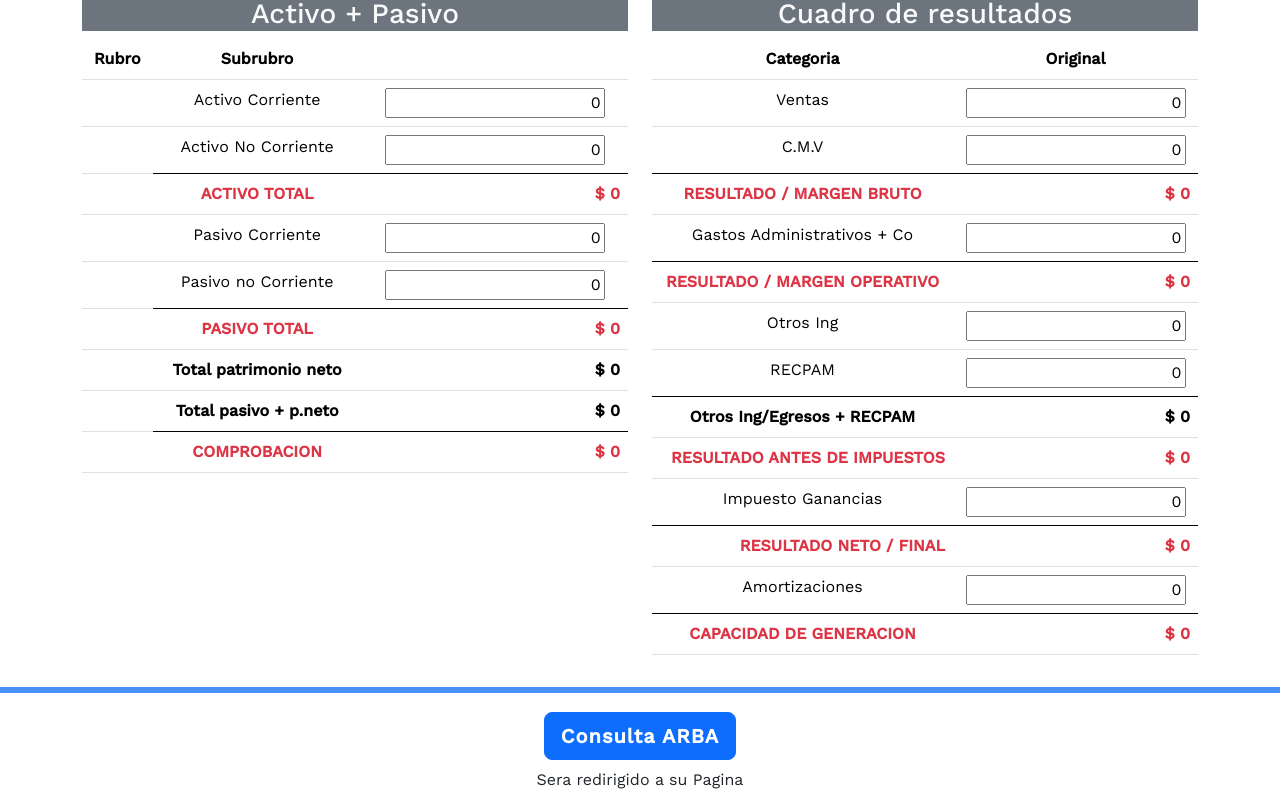
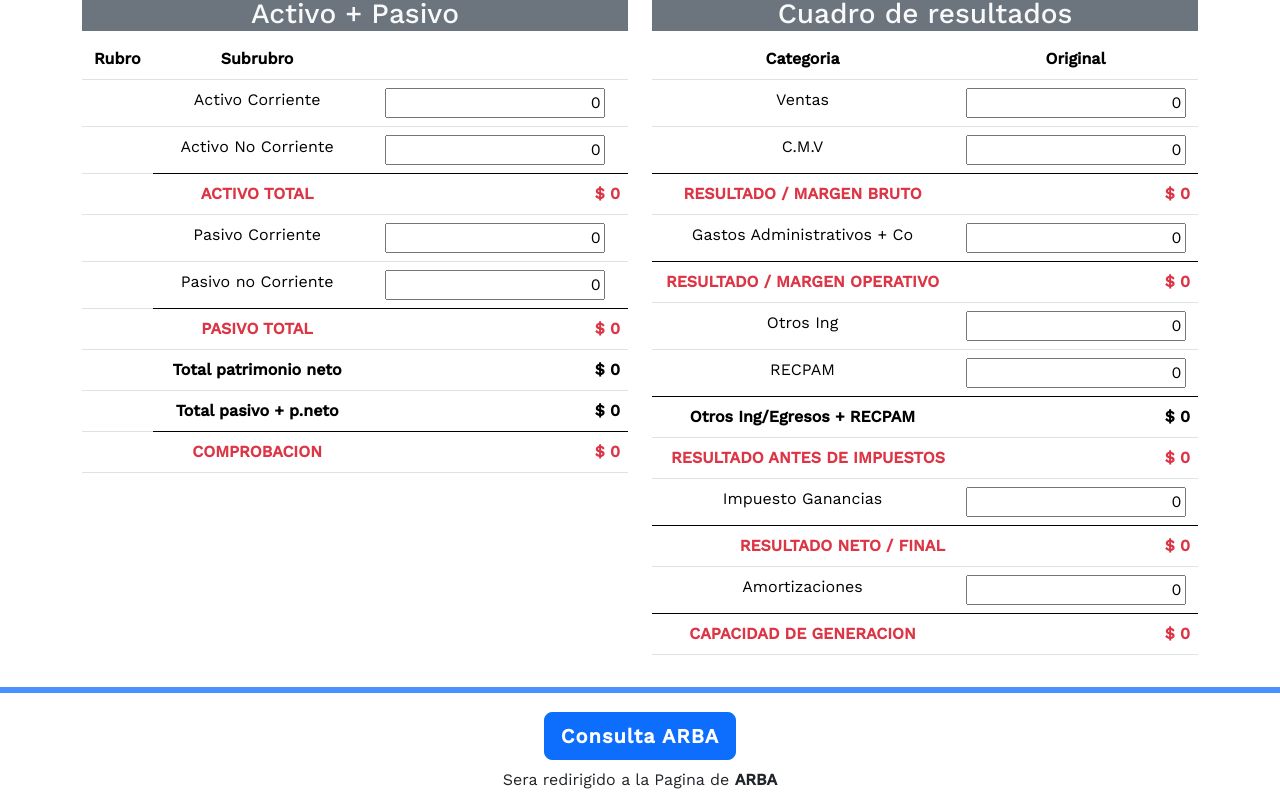
Before and after one commit to santic93/fogabaContra, a React (Create React App) app in the folder front/: page /consulta in a window 1280 px wide. Shown: the part 549-1357 px from the top of the page. Built offline with nearby package versions, Linux system fonts and the light colour scheme.

Commit message:
avances 15/9

```diff
--- a/front/src/Components/Formulario/Formulario.jsx
+++ b/front/src/Components/Formulario/Formulario.jsx
@@ -291,7 +291,7 @@ export default function Formulario() {
                 </a>
               </button>
             </h1>
-            <span>Sera redirigido a su Pagina</span>
+            <span>Sera redirigido a la Pagina de <b>ARBA</b></span>
           </div>
           {/* <div class='d-grid gap-2 d-md-flex justify-content-md-end mb-3'>
             <Link to='/precalificador'>
```
